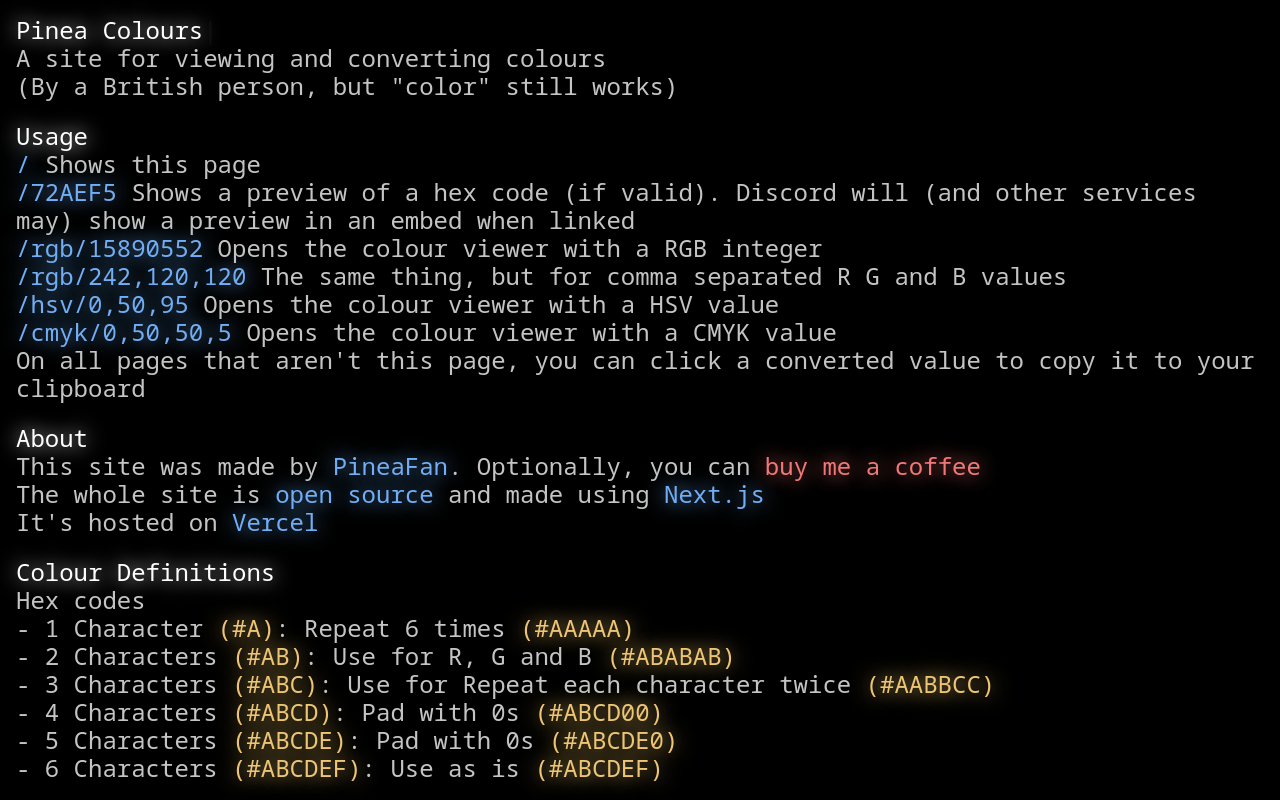
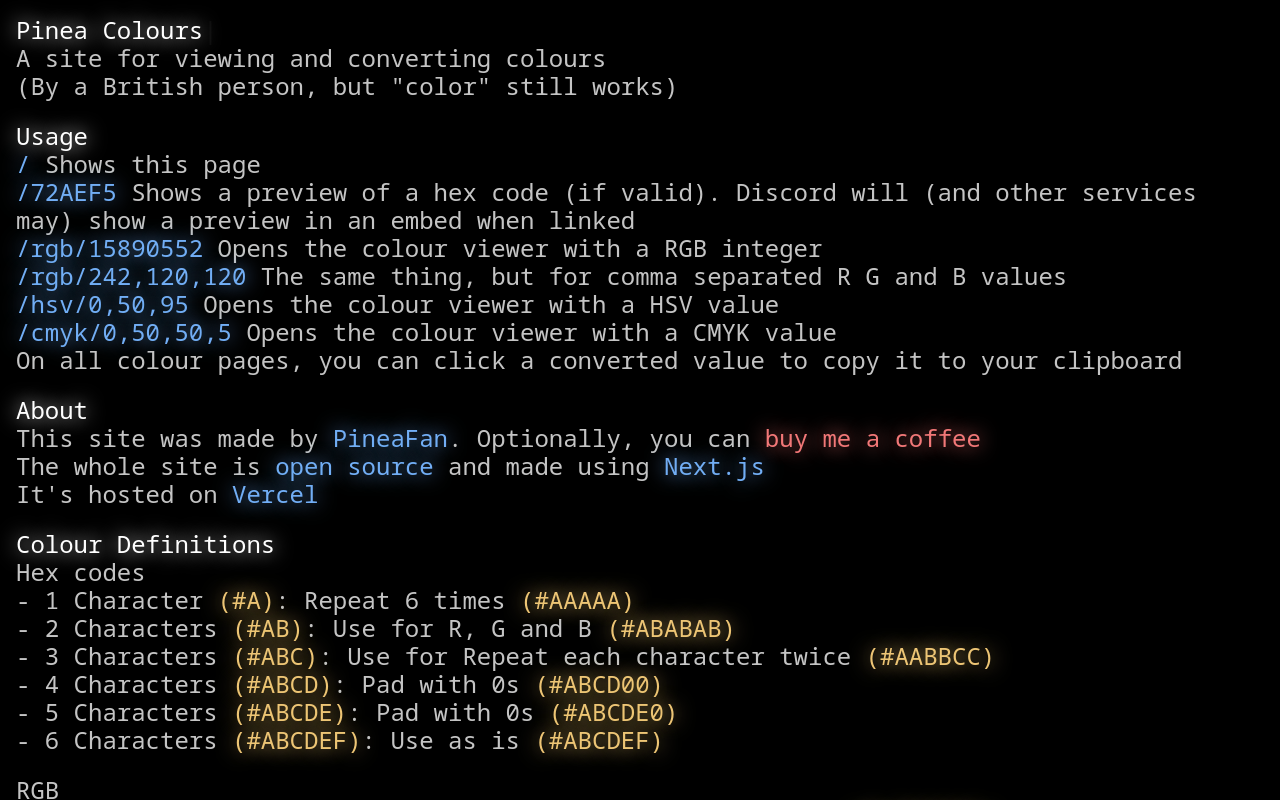
Before and after one commit to PineaFan/Colours, a Next.js app: page / in a window 1280 px wide. Built offline with nearby package versions, Linux system fonts and the light colour scheme.

Commit message:
Changed words and use <i> instead of <Accent>

```diff
--- a/pages/index.tsx
+++ b/pages/index.tsx
@@ -23,10 +23,6 @@ function TypedText({ children, ...props }: { children: string, typeSpeed?: numbe
     return <p className={props.className}>{text}{props.showCursor ? <span className={Styles.blink}>|</span> : null}</p>
 }
 
-function Accent({ children }: { children: string }) {
-    return <span className={Styles.accent}>{children}</span>
-}
-
 function Colour({ children, ...props }: { children: string, hex: string }) {
     return <a href={`/${props.hex}`} style={{color: `#${props.hex}`, textShadow: `0px 0px 20px #${props.hex}`}}>[{children} #{props.hex}]</a>
 }
@@ -47,7 +43,7 @@ export default function Page() {
         <p><a href="/rgb/242,120,120">/rgb/242,120,120</a> The same thing, but for comma separated R G and B values</p>
         <p><a href="/hsv/0,50.4,94.9">/hsv/0,50,95</a> Opens the colour viewer with a HSV value</p>
         <p><a href="/cmyk/0,50.4,50.4,5">/cmyk/0,50,50,5</a> Opens the colour viewer with a CMYK value</p>
-        <p>On all pages that aren't this page, you can click a converted value to copy it to your clipboard</p>
+        <p>On all colour pages, you can click a converted value to copy it to your clipboard</p>
 
         <br />
 
@@ -60,22 +56,22 @@ export default function Page() {
 
         <p className={Styles.white}>Colour Definitions</p>
         <p>Hex codes</p>
-        <p> - 1 Character <Accent>(#A)</Accent>: Repeat 6 times <Accent>(#AAAAA)</Accent></p>
-        <p> - 2 Characters <Accent>(#AB)</Accent>: Use for R, G and B <Accent>(#ABABAB)</Accent></p>
-        <p> - 3 Characters <Accent>(#ABC)</Accent>: Use for Repeat each character twice <Accent>(#AABBCC)</Accent></p>
-        <p> - 4 Characters <Accent>(#ABCD)</Accent>: Pad with 0s <Accent>(#ABCD00)</Accent></p>
-        <p> - 5 Characters <Accent>(#ABCDE)</Accent>: Pad with 0s <Accent>(#ABCDE0)</Accent></p>
-        <p> - 6 Characters <Accent>(#ABCDEF)</Accent>: Use as is <Accent>(#ABCDEF)</Accent></p>
+        <p> - 1 Character <i>(#A)</i>: Repeat 6 times <i>(#AAAAA)</i></p>
+        <p> - 2 Characters <i>(#AB)</i>: Use for R, G and B <i>(#ABABAB)</i></p>
+        <p> - 3 Characters <i>(#ABC)</i>: Use for Repeat each character twice <i>(#AABBCC)</i></p>
+        <p> - 4 Characters <i>(#ABCD)</i>: Pad with 0s <i>(#ABCD00)</i></p>
+        <p> - 5 Characters <i>(#ABCDE)</i>: Pad with 0s <i>(#ABCDE0)</i></p>
+        <p> - 6 Characters <i>(#ABCDEF)</i>: Use as is <i>(#ABCDEF)</i></p>
         <br />
         <p>RGB</p>
-        <p> - Integer: A single, non-padded number from 0 to 16777215 <Accent>(0xFFFFFF)</Accent></p>
-        <p> - Comma separated: 3 comma separated numbers from 0 to 255 <Accent>(0,255,255)</Accent></p>
+        <p> - Integer: A single, non-padded number from 0 to 16777215 <i>(0xFFFFFF)</i></p>
+        <p> - Comma separated: 3 comma separated numbers from 0 to 255 <i>(0,255,255)</i></p>
         <br />
         <p>HSV</p>
-        <p> - Comma separated: 3 comma separated numbers from 0 to 100 <Accent>(0,100,100)</Accent></p>
+        <p> - Comma separated: 3 comma separated numbers from 0 to 100 <i>(0,100,100)</i></p>
         <br />
         <p>CMYK</p>
-        <p> - Comma separated: 4 comma separated numbers from 0 to 100 <Accent>(0,100,100,100)</Accent></p>
+        <p> - Comma separated: 4 comma separated numbers from 0 to 100 <i>(0,100,100,100)</i></p>
 
         <br />
 
--- a/styles/about.module.css
+++ b/styles/about.module.css
@@ -20,6 +20,11 @@
 .container a:hover {
     text-decoration: underline;
 }
+.container i {
+    color: #EDC575;
+    text-shadow: 0px 0px 20px #EDC575;
+    font-style: normal;
+}
 
 .white {
     color: white;
@@ -29,8 +34,6 @@
 .optionalLink {
     color: #F27878 !important;
     text-shadow: 0px 0px 20px #F27878 !important;
-    text-decoration: none;
-    font-weight: 500;
 }
 
 .blink {
@@ -42,8 +45,3 @@
         opacity: 0;
     }
 }
-
-.accent {
-    color: #EDC575;
-    text-shadow: 0px 0px 20px #EDC575;
-}
```
